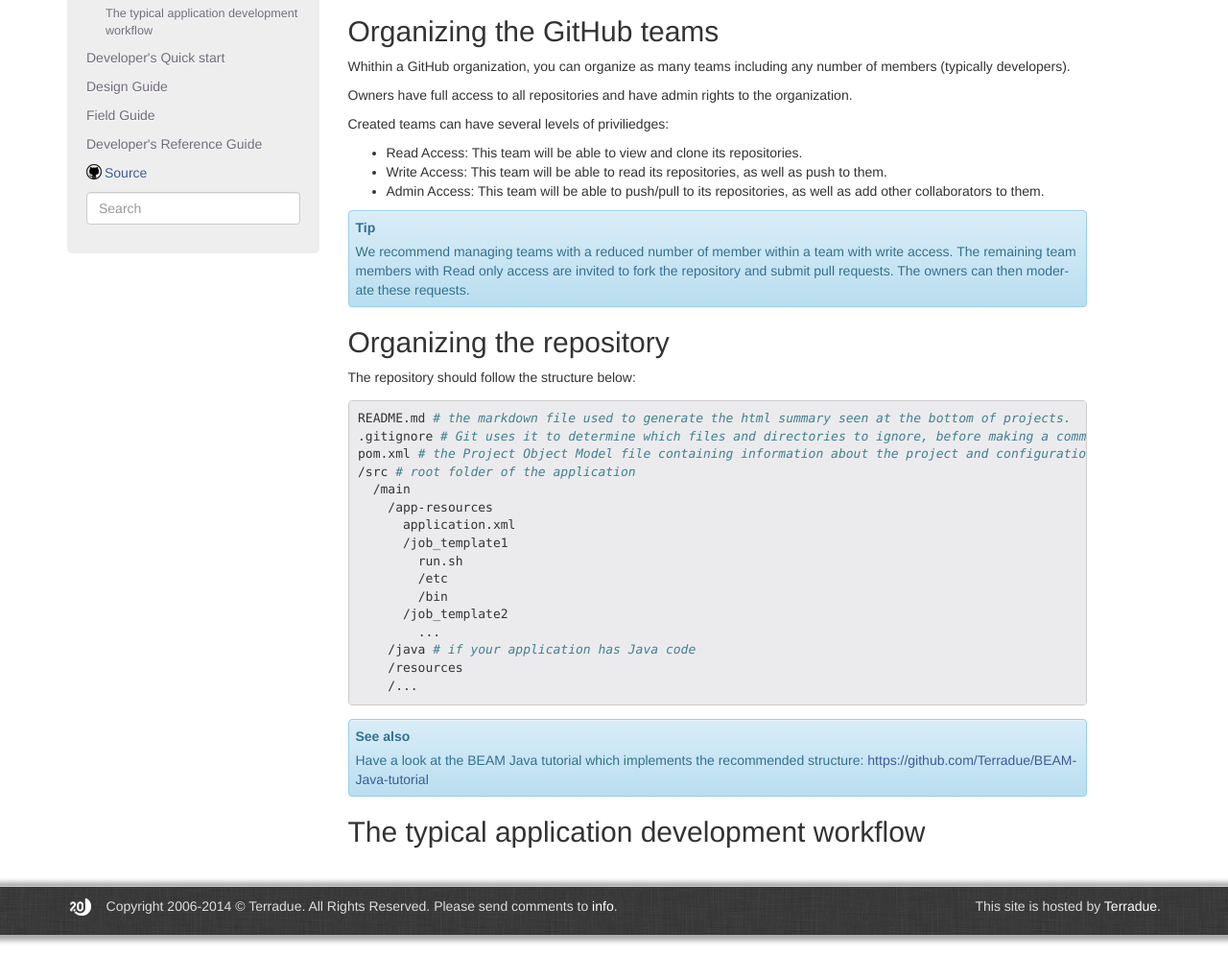
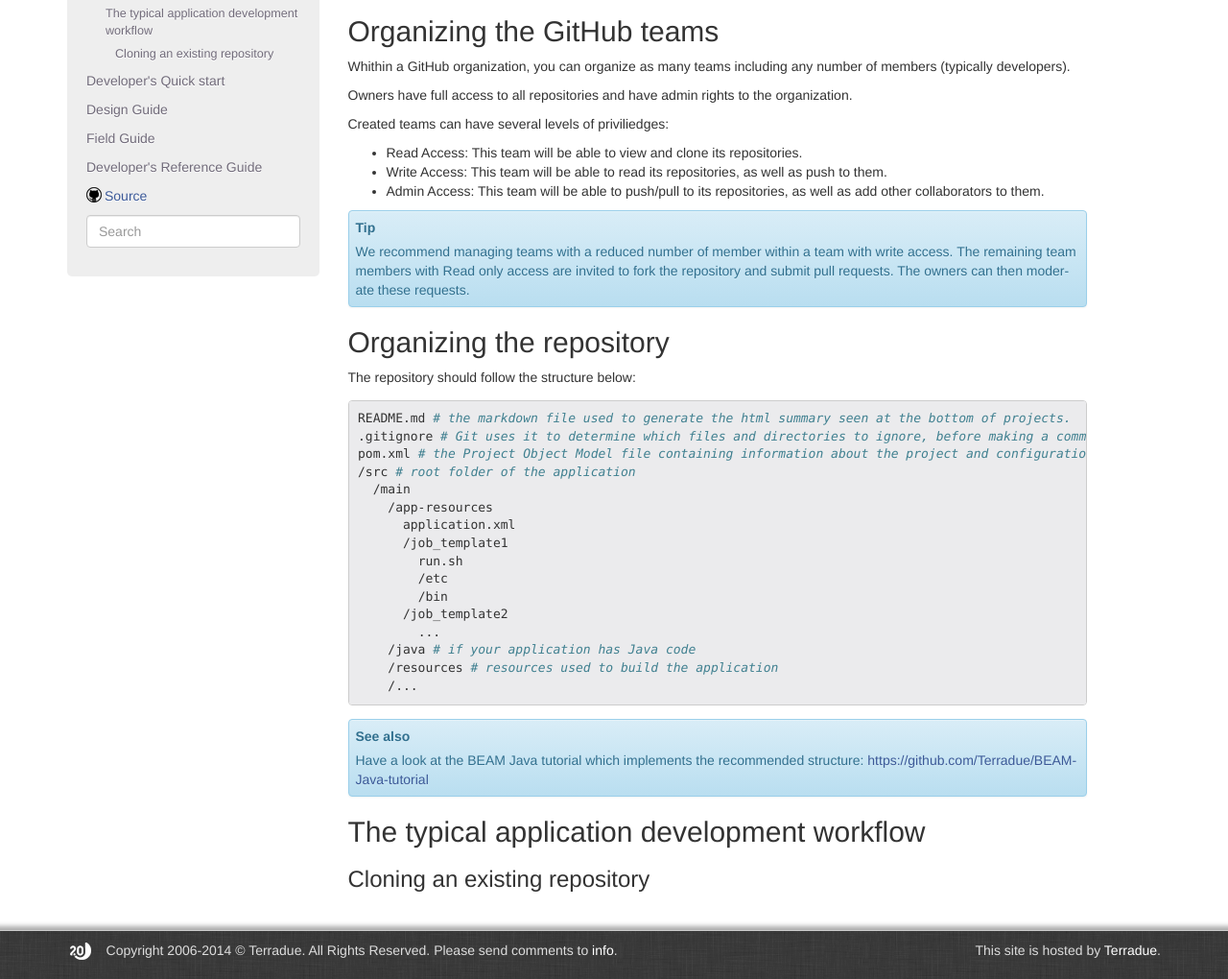
Before and after one commit to Terradue/doc-developer-sandbox, a Sphinx documentation site: the page built from source/start/github/index.rst, in a window 1280 px wide and 1400 px high, scrolled down 146 px, cut to the strip 380-1400 px from the top of the window. Shown: the whole strip at 96% size. Built offline with Sphinx 7.4.7, drawn with Linux system fonts in a browser that asks for light colours; pages that are not in the unit, such as notebooks, are missing from menus.

Commit message:
Update index.rst

```diff
--- a/source/start/github/index.rst
+++ b/source/start/github/index.rst
@@ -48,12 +48,13 @@
         /job_template2
           ...
       /java # if your application has Java code
-      /resources
+      /resources # resources used to build the application
       /...
 
 .. seealso:: Have a look at the BEAM Java tutorial which implements the recommended structure: https://github.com/Terradue/BEAM-Java-tutorial
 
-
-
 The typical application development workflow
 ++++++++++++++++++++++++++++++++++++++++++++
+
+Cloning an existing repository
+^^^^^^^^^^^^^^^^^^^^^^^^^^^^^^
```
